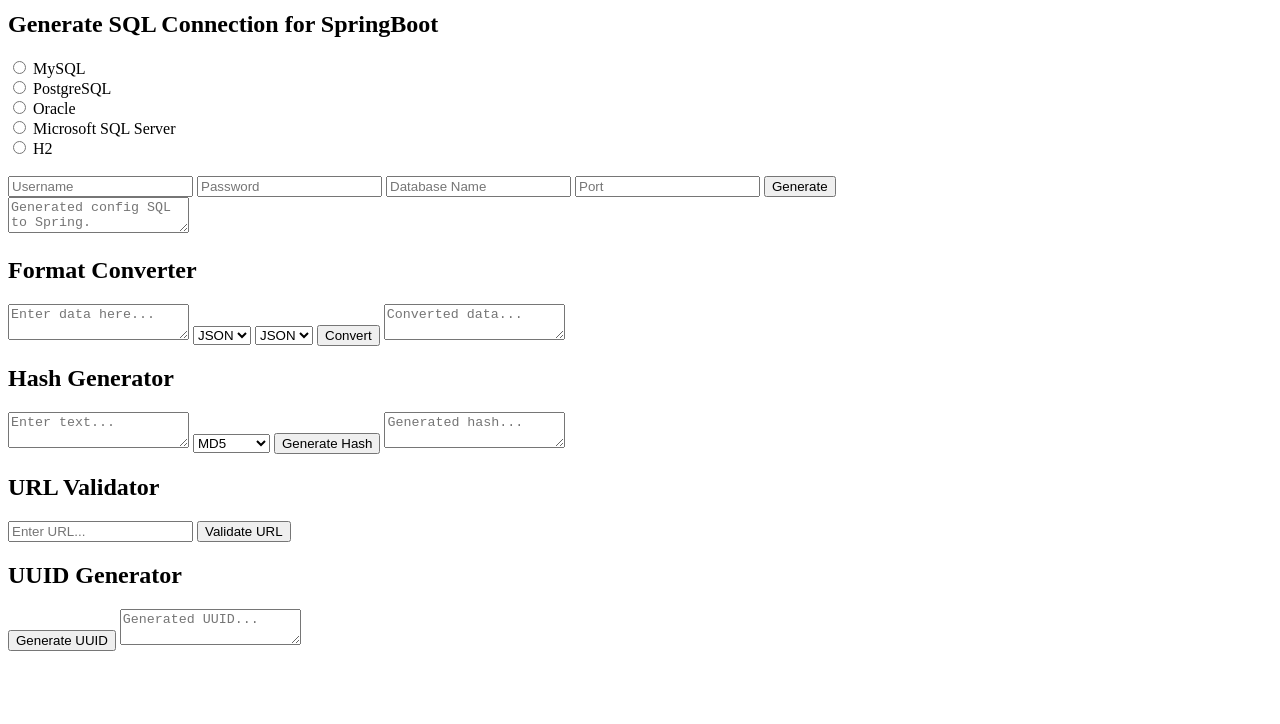
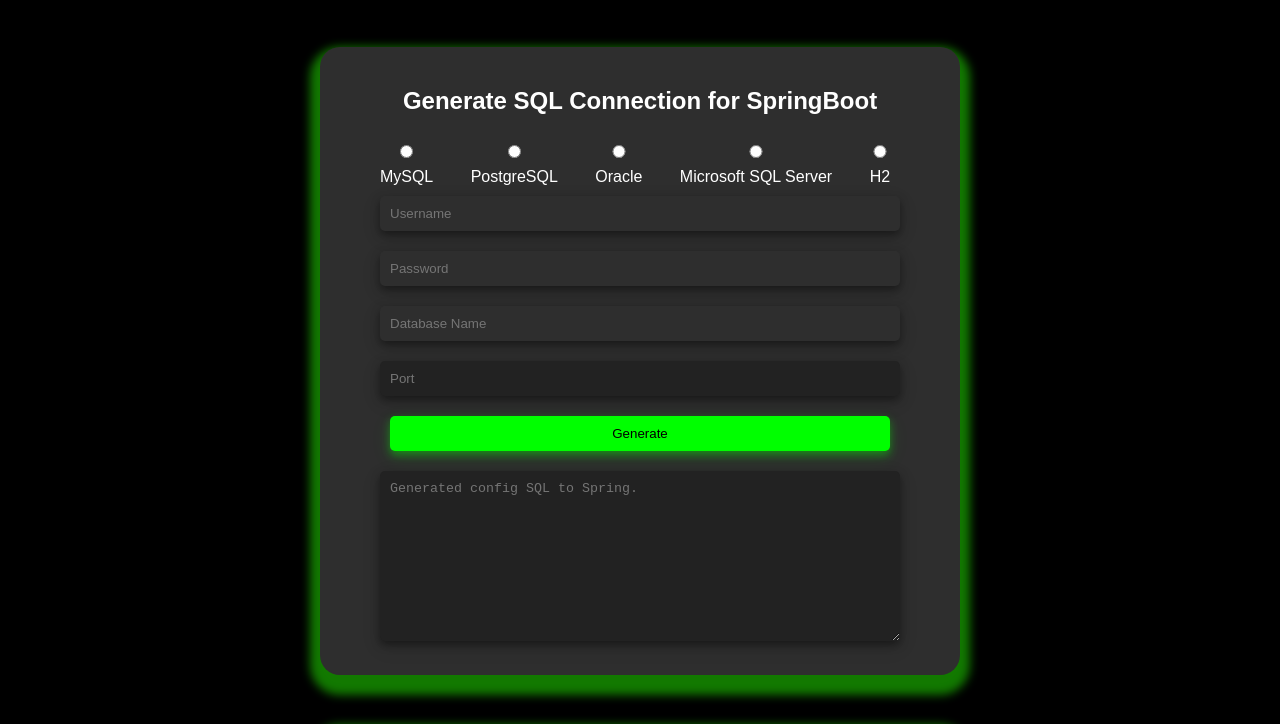
Before and after one commit to WolfSilver0509/ToolBox-dev, a website: page pages/fullstack.html in a window 1280 px wide. Shown: the part 179-903 px from the top of the page. Before the commit the page ends 838 px from the top, so only its background shows below. Drawn offline with nearby package versions, Linux system fonts and the light colour scheme; the site is published under a folder, as on GitHub Pages, so addresses that start at the root find nothing.

Commit message:
add root style and scripts

```diff
--- a/pages/fullstack.html
+++ b/pages/fullstack.html
@@ -4,7 +4,7 @@
     <meta charset="UTF-8">
     <meta name="viewport" content="width=device-width, initial-scale=1.0">
     <title>Full Stack Tools - DevToolbox</title>
-    <link rel="stylesheet" href="/styles.css">
+    <link rel="stylesheet" href="../styles.css">
 </head>
 <body>
     <header class="container">
@@ -87,7 +87,7 @@
         <textarea id="uuidOutput" placeholder="Generated UUID..."></textarea>
     </section>
 
-    <script src="/script.js"></script>
+    <script src="../script.js"></script>
     <script src="https://cdnjs.cloudflare.com/ajax/libs/crypto-js/4.0.0/crypto-js.min.js"></script>
     <script src="https://cdnjs.cloudflare.com/ajax/libs/js-yaml/4.1.0/js-yaml.min.js"></script>
     <script src="https://cdnjs.cloudflare.com/ajax/libs/Faker/3.1.0/faker.min.js"></script>
```
